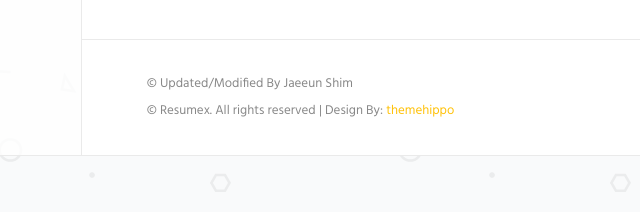
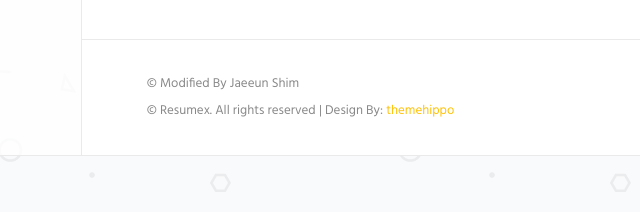
Before and after one commit to jaeeunshim/jaeeunshim.github.io, a plain HTML site: page index.html in a window 1280 px wide. Shown: the part 3483-3695 px from the top of the page, 364-1004 px from the left. Drawn offline with Linux system fonts and the light colour scheme.

Commit message:
New Version 3

```diff
--- a/index.html
+++ b/index.html
@@ -564,7 +564,7 @@
         <div class="container-fluid">
             <div class="row">
                 <div class="col-md-12">
-                    <div class="copytext">&copy; Updated/Modified By Jaeeun Shim </div>
+                    <div class="copytext">&copy; Modified By Jaeeun Shim </div>
                     <div class="copytext">&copy; Resumex. All rights reserved | Design By: <a
                             href="https://themehippo.com">themehippo</a></div>
                 </div>
```
Also changed, not shown: research_deception.html (+1 -0 lines), research_intervention.html (+1 -0 lines), research_learning.html (+1 -0 lines), research_squirrel.html (+1 -0 lines), research_visualization.html (+1 -0 lines).
